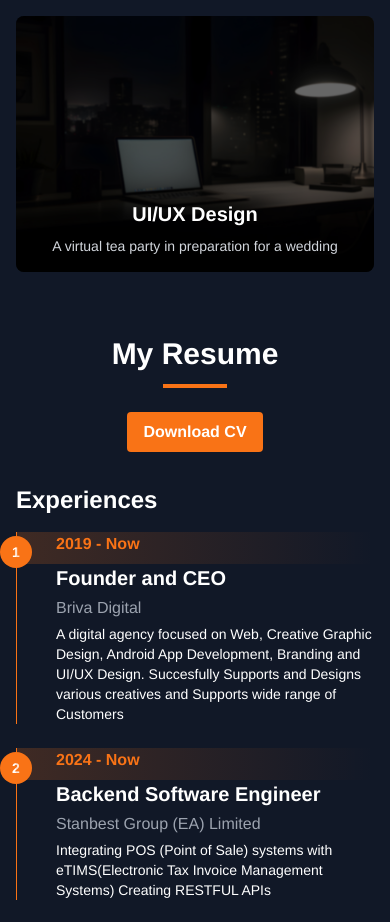
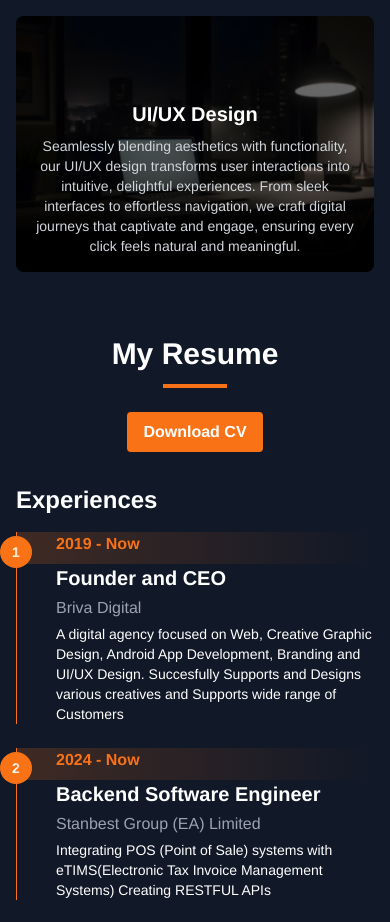
Before and after one commit to davidokumbo/VUEJS--Portfolio, a Vue app: page / in a window 390 px wide. Shown: the part 4000-4922 px from the top of the page. Built offline with nearby package versions, Linux system fonts and the light colour scheme.

Commit message:
LATEST WORK: UI Fix

```diff
--- a/src/components/sections/latestWork.vue
+++ b/src/components/sections/latestWork.vue
@@ -67,8 +67,8 @@
                   </template>
                 </div>
                 <div class="absolute bottom-0 left-0 w-full p-4 md:p-8 bg-gradient-to-t from-gray-900 to-transparent">
-                  <h2 class="text-2xl md:text-4xl font-bold mb-2">{{ selectedProject.title }}</h2>
-                  <p class="text-sm md:text-lg">{{ selectedProject.description }}</p>
+                  <!-- <h2 class="text-gray text-2xl md:text-4xl font-bold mb-2">{{ selectedProject.title }}</h2> -->
+                  <!-- <p class="text-sm md:text-lg">{{ selectedProject.description }}</p> -->
                 </div>
                 <!-- Image navigation buttons -->
                 <div v-if="!selectedProject.videoUrl && selectedProject.images.length > 1"
@@ -88,7 +88,7 @@
 
               <!-- Right side - Content -->
               <div class="w-full lg:w-1/2 p-6 md:p-8 bg-gray-800 overflow-y-auto max-h-[calc(100vh-8rem)]">
-                <h2 class="text-2xl md:text-3xl font-bold mb-4">{{ selectedProject.title }}</h2>
+                <h2 class="text-orange-500 text-2xl md:text-3xl font-bold mb-4">{{ selectedProject.title }}</h2>
                 <p class="text-gray-300 mb-6 text-sm md:text-base">{{ selectedProject.fullDescription }}</p>
                 <div class="space-y-4 mb-6">
                   <div class="flex items-center">
@@ -178,13 +178,13 @@ const projects = ref([
   },
   {
     title: 'UI/UX Design',
-    description: 'A virtual tea party in preparation for a wedding',
+    description: 'Seamlessly blending aesthetics with functionality, our UI/UX design transforms user interactions into intuitive, delightful experiences. From sleek interfaces to effortless navigation, we craft digital journeys that captivate and engage, ensuring every click feels natural and meaningful.',
     images: ['/images/bg_main.jpg','/images/UI_1.png', '/images/UIDesign.jpg', '/images/UIDesign_2.jpg', '/images/UI_Design3.jpg', '/images/MobileUI.jpg'],
     videoUrl: null,
-    fullDescription: 'A tea party is a social gathering event held in the afternoon. For centuries, many societies have cherished drinking tea with company at noon. Tea parties are considered for formal business meetings, social celebrations or just as an afternoon refreshment.',
-    client: 'Hamisi Briva',
-    type: 'Graphic',
-    year: '2021',
+    fullDescription: 'I design with a deep understanding that great user experiences go beyond just looks. My UI/UX design blends creative flair with strategic thinking, creating interfaces that are visually striking and easy to navigate. Every detail, from color harmony and typography to layout and micro-interactions, is thoughtfully crafted to enhance user engagement. With a strong focus on user behavior and accessibility, I aim to build digital experiences that feel intuitive, foster connection, and deliver value. Whether its for mobile or web, my designs ensure that each interaction is purposeful and fluid, making technology feel human',
+    client: 'Stanbest Group (EA) Limited, FOCUS Kenya',
+    type: 'User Interface/User Experience Design',
+    year: '2024. 2023',
     previewUrl: 'https://example.com/more-work',
     quote: 'Before you marry a person, you should first make them use a computer with slow internet to see who they really are.',
     quoteAuthor: 'Will Ferrell'
```
